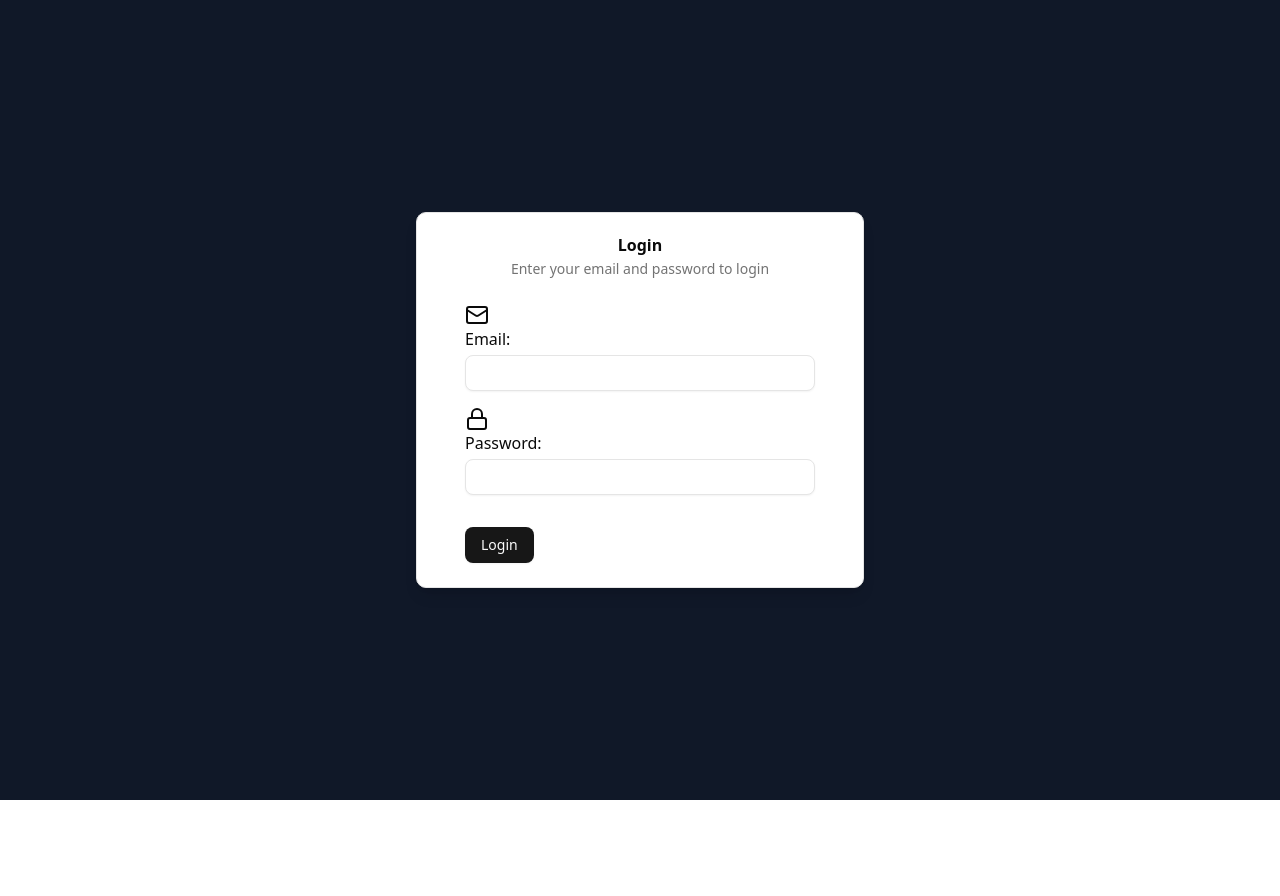
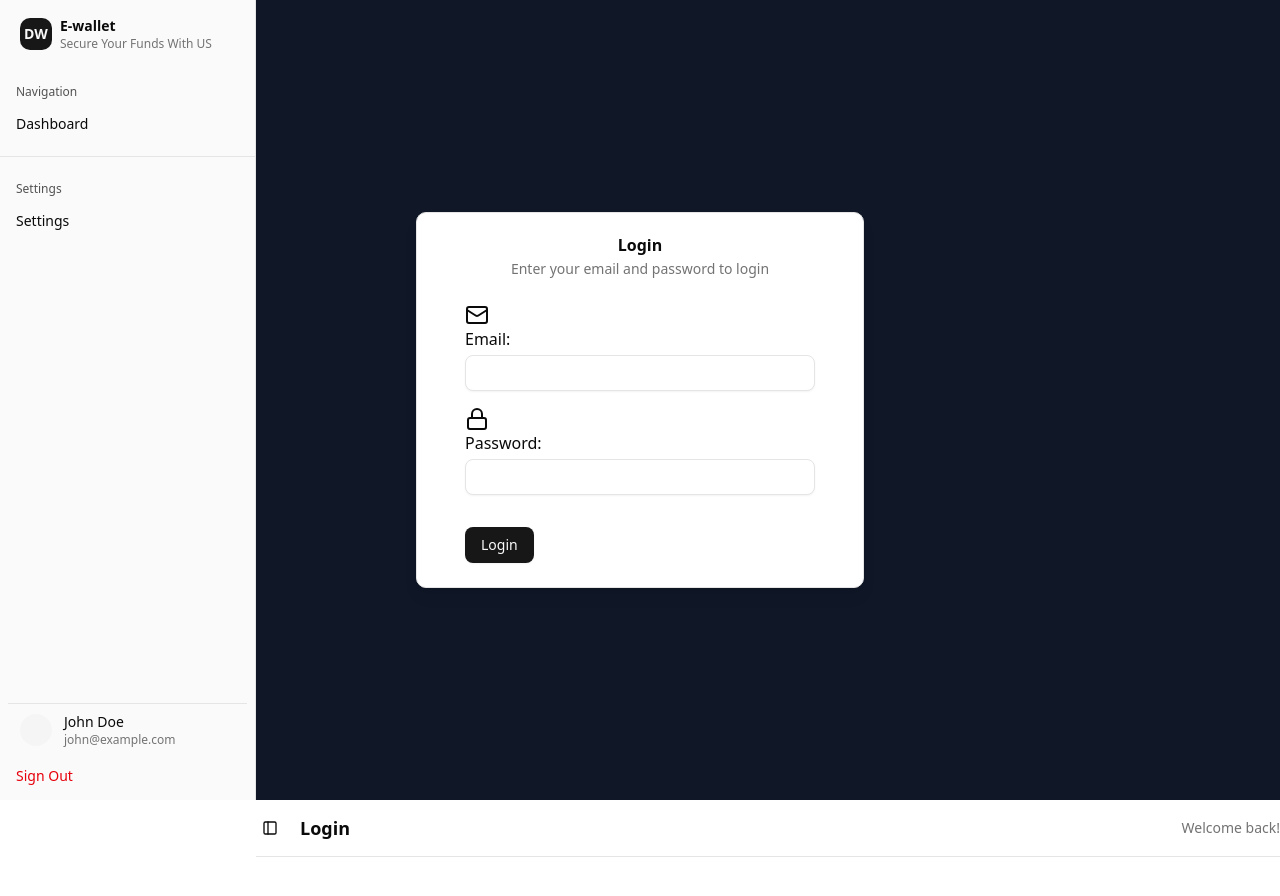
Before and after one commit to joe-nguwo/LAST-LEVEL-TUTION-CENTER-SYSTEM-SVELTE, a Svelte app: page /login in a window 1280 px wide. Shown: the top 896 px of the page. Before the commit the page ends 800 px from the top, so only its background shows below. Built offline with nearby package versions, Linux system fonts and the light colour scheme.

Commit message:
created the sidebar

```diff
--- a/src/App.svelte
+++ b/src/App.svelte
@@ -1,9 +1,19 @@
 <script lang="ts">
+  import { QueryClient, QueryClientProvider } from '@tanstack/svelte-query';
+  import {Router} from "svelte-routing"
   import App2 from "./App2.svelte";
+
+  const queryClient = new QueryClient()
+
+
 
 </script>
 
-<main class="bg-black">
-  <App2 />
+<main>
+  <QueryClientProvider client={queryClient}>
+    <Router>
+          <App2/>
+    </Router>
+  </QueryClientProvider>
 
 </main>
--- a/src/App2.svelte
+++ b/src/App2.svelte
@@ -1,8 +1,22 @@
 <script lang="ts">
+    import{Route} from "svelte-routing"
+    import SideBar from "./layout/sideBar.svelte"
     import LoginPage from "./pages/login/Login.svelte"
+    import Dashboard from  "./pages/dashboard/index.svelte"
 
 </script>
 <main>
-    <LoginPage />
+   <!-- public routes -->
+    <Route path="/login">
+          <LoginPage />
+    </Route>
+
+
+    <!-- private routes-->
+     <SideBar>
+         <Route path="/dashboard">
+            <Dashboard/>
+        </Route>
+     </SideBar>
 
 </main>
--- /dev/null
+++ b/src/layout/sideBar.svelte
@@ -0,0 +1,171 @@
+<script lang="ts">
+  import * as Sidebar from "$lib/components/ui/sidebar";
+  // import {
+  //   Menu, Home, Users, Settings, LogOut, User, ChevronDown, ChevronUp
+  // } from "lucide-svelte";
+  import { navigate } from "svelte-routing";
+
+  let { children } = $props();
+
+  // Main navigation items
+  const navItems = [
+    { title: "Dashboard", url: "/dashboard"}
+  //  { title: "Students", url: "/students" }
+  ];
+
+  // Get current path from window location
+  let currentPath = $state(typeof window !== 'undefined' ? window.location.pathname : "/dashboard");
+
+  // Update current path when location changes
+  if (typeof window !== 'undefined') {
+    window.addEventListener('popstate', () => {
+      currentPath = window.location.pathname;
+    });
+  }
+
+  function isActive(path: string) {
+    return currentPath === path;
+  }
+
+  function handleNavigation(url: string) {
+    currentPath = url;
+    navigate(url);
+  }
+
+  // Update current path when component mounts or updates
+  $effect(() => {
+    if (typeof window !== 'undefined') {
+      currentPath = window.location.pathname;
+    }
+  });
+</script>
+
+<Sidebar.Provider>
+  <Sidebar.Root class="h-screen">
+    <!-- Header -->
+    <Sidebar.Header>
+      <Sidebar.Menu>
+        <Sidebar.MenuItem>
+          <div class="px-3 py-2 flex items-center gap-2">
+            <div class="w-8 h-8 rounded-lg bg-primary flex items-center justify-center text-primary-foreground font-semibold text-sm">
+              DW
+            </div>
+            <div class="flex flex-col">
+              <span class="text-sm font-semibold">E-wallet</span>
+              <span class="text-xs text-muted-foreground">Secure Your Funds With US</span>
+            </div>
+            <!-- <ChevronDown class="ml-auto w-4 h-4" /> -->
+          </div>
+        </Sidebar.MenuItem>
+      </Sidebar.Menu>
+    </Sidebar.Header>
+
+    <!-- Content -->
+    <Sidebar.Content>
+      <Sidebar.Group>
+        <Sidebar.GroupLabel>Navigation</Sidebar.GroupLabel>
+        <Sidebar.GroupContent>
+          <Sidebar.Menu>
+            {#each navItems as item (item.title)}
+              <Sidebar.MenuItem>
+                <Sidebar.MenuButton isActive={isActive(item.url)}>
+                  <button
+                    class="w-full flex items-center gap-3"
+                    onclick={() => handleNavigation(item.url)}
+                  >
+                    <item.icon class="w-4 h-4" />
+                    <span>{item.title}</span>
+                  </button>
+                </Sidebar.MenuButton>
+              </Sidebar.MenuItem>
+            {/each}
+          </Sidebar.Menu>
+        </Sidebar.GroupContent>
+      </Sidebar.Group>
+
+      <Sidebar.Separator />
+
+      <!-- Settings -->
+      <Sidebar.Group>
+        <Sidebar.GroupLabel>Settings</Sidebar.GroupLabel>
+        <Sidebar.GroupContent>
+          <Sidebar.Menu>
+            <Sidebar.MenuItem>
+              <Sidebar.MenuButton isActive={isActive("/settings")}>
+                <button
+                  class="w-full flex items-center gap-3"
+                  onclick={() => handleNavigation("/settings")}
+                >
+                  <!-- <Settings class="w-4 h-4" /> -->
+                  <span>Settings</span>
+                </button>
+              </Sidebar.MenuButton>
+            </Sidebar.MenuItem>
+          </Sidebar.Menu>
+        </Sidebar.GroupContent>
+      </Sidebar.Group>
+    </Sidebar.Content>
+
+    <!-- Footer -->
+    <Sidebar.Footer>
+      <Sidebar.Menu>
+        <Sidebar.MenuItem>
+          <div class="px-3 py-2 border-t flex items-center gap-3">
+            <div class="w-8 h-8 rounded-full bg-secondary flex items-center justify-center">
+              <!-- <User class="w-4 h-4" /> -->
+            </div>
+            <div class="flex-1">
+              <div class="text-sm font-medium">John Doe</div>
+              <div class="text-xs text-muted-foreground">john@example.com</div>
+            </div>
+            <!-- <ChevronUp class="w-4 h-4" /> -->
+          </div>
+        </Sidebar.MenuItem>
+
+        <Sidebar.MenuItem>
+          <Sidebar.MenuButton>
+            <button
+              class="w-full flex items-center gap-3 text-destructive hover:bg-destructive/10"
+              onclick={() => navigate("/")}
+            >
+              <!-- <LogOut class="w-4 h-4" /> -->
+              <span>Sign Out</span>
+            </button>
+          </Sidebar.MenuButton>
+        </Sidebar.MenuItem>
+      </Sidebar.Menu>
+    </Sidebar.Footer>
+
+    <Sidebar.Rail />
+  </Sidebar.Root>
+
+  <Sidebar.Inset>
+    <main class="flex-1 overflow-auto">
+      <header class="sticky top-0 z-50 w-full border-b bg-background/95 backdrop-blur supports-[backdrop-filter]:bg-background/60">
+
+        <div class="container flex h-14 items-center">
+          <Sidebar.Trigger class="mr-4">
+            <Menu class="w-4 h-4" />
+          </Sidebar.Trigger>
+          <h1 class="text-lg font-semibold">
+            {currentPath.replace("/", "").charAt(0).toUpperCase() + currentPath.replace("/", "").slice(1) || "Dashboard"}
+          </h1>
+          <div class="ml-auto flex items-center space-x-4">
+            <span class="text-sm text-muted-foreground">Welcome back!</span>
+          </div>
+        </div>
+      </header>
+
+      <div class="container py-6">
+        {@render children?.()}
+      </div>
+    </main>
+  </Sidebar.Inset>
+</Sidebar.Provider>
+
+<style>
+  :global(:root) {
+    --sidebar-width: 16rem;
+    --sidebar-width-mobile: 18rem;
+  }
+</style>
--- /dev/null
+++ b/src/pages/dashboard/index.svelte
@@ -0,0 +1,3 @@
+<main>
+    this ix thr index
+</main>
--- a/src/pages/login/Login.svelte
+++ b/src/pages/login/Login.svelte
@@ -3,7 +3,7 @@
   import { Input } from "$lib/components/ui/input/index.ts";
   import { Button } from "$lib/components/ui/button/index.ts";
   import { Mail, Lock }   from '@lucide/svelte';;
-  import type { LoginForm } from "$lib/types/Auth";
+  import type { LoginForm } from "src/types/auth.ts";
 
   let form: LoginForm = $state({
     email: "",
--- a/svelte.config.js
+++ b/svelte.config.js
@@ -3,9 +3,9 @@ import { vitePreprocess } from '@sveltejs/vite-plugin-svelte'
 /** @type {import("@sveltejs/vite-plugin-svelte").SvelteConfig} */
 export default {
   preprocess: vitePreprocess(),
-  // kit: {
-  //   alias: {
-  //     $lib: './src/lib',
-  //   }
-  // }
+  kit: {
+    alias: {
+      $lib: './src/lib',
+    }
+  }
 };
```
